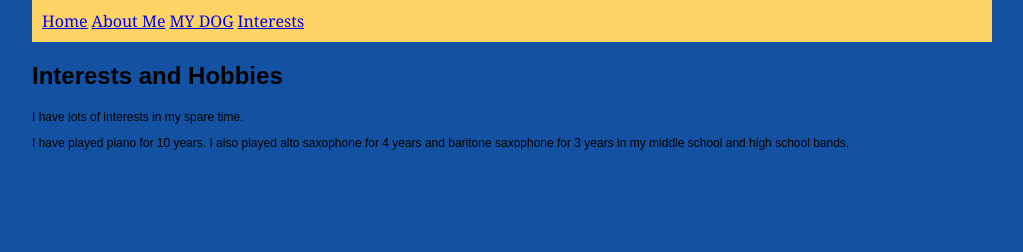
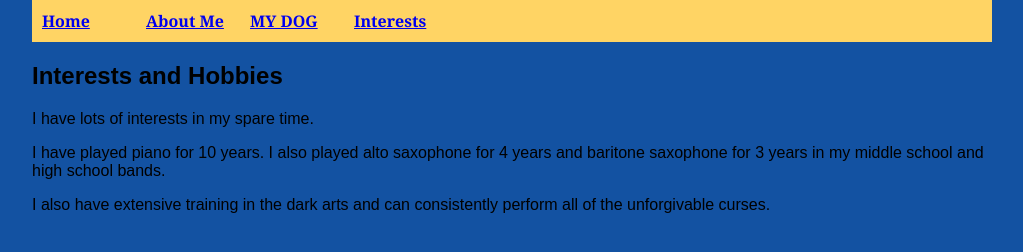
Before and after one commit to estherm76/esthermurray.github.io, a plain HTML site: page interests.html in a window 1280 px wide. Shown: the whole page, without its empty margins (128-1151 px from the left). Drawn offline with Linux system fonts and the light colour scheme.

Commit message:
no more. who cares

```diff
--- a/formats.css
+++ b/formats.css
@@ -24,16 +24,16 @@ h2 {
 }
 
 p {
-    font-size: .75em;
+    font-size: 1em;
     font-family: "Comic sans", sans-serif;
-    font-color: #000000;
+    font-color: #ffffff;
 }
 
 p#01 {
     font-family: "Arial", serif;
     text-align: center;
-    font-size: .75em;
-    font-color: #000000;
+    font-size: 1em;
+    font-color: #ffffff;
 }
 
 p#red {
@@ -64,9 +64,11 @@ p#red {
 }
 */
 .navbar li {
-    display: inline;
+    display: inline-block;
+    width: 100px;
+    float: center;
     font-family: "Cambria", serif;
     font-size: 1em;
-    font-style: bold;
+    font-weight: bold;
     font-color: #000000;
 }
--- a/interests.html
+++ b/interests.html
@@ -25,5 +25,8 @@
         <p>
             I have played piano for 10 years. I also played alto saxophone for 4 years and baritone saxophone for 3 years in my middle school and high school bands.
         </p>
+        <p>
+            I also have extensive training in the dark arts and can consistently perform all of the unforgivable curses.
+        </p>
     </body>
 </html>
```
Also changed, not shown: index.html (+1 -1 lines).
